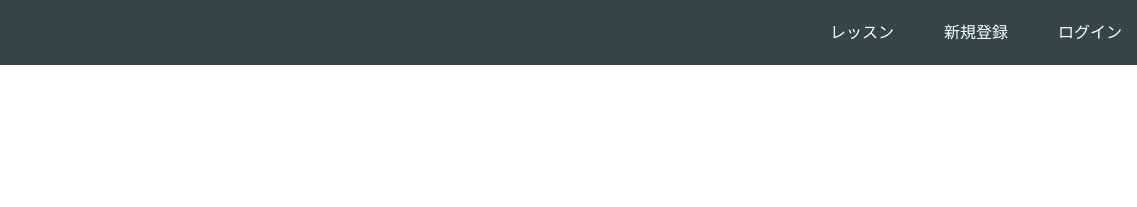
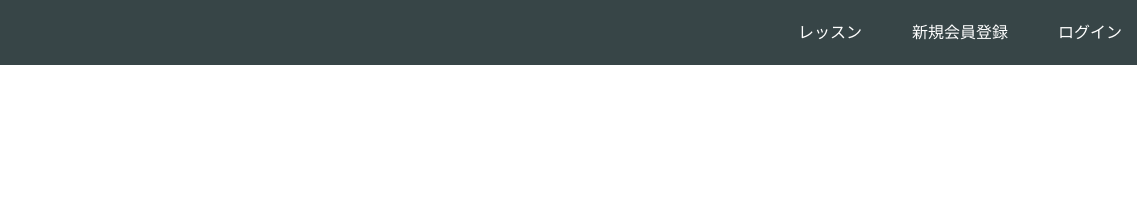
Before and after one commit to chihiro-dot/chihiro-dot.github.io, a plain HTML site: page index.html in a window 1280 px wide. Shown: the top 207 px of the page, 143-1280 px from the left. Drawn offline with Linux system fonts and the light colour scheme.

Commit message:
Update index.html

```diff
--- a/index.html
+++ b/index.html
@@ -16,7 +16,7 @@
       <span class="fa fa-bars menu-icon"></span>
       <div class="header-right">
         <a href="#">レッスン</a>
-        <a href="#">新規登録</a>
+        <a href="#">新規会員登録</a>
         <a href="#" class="login">ログイン</a>
       </div>
     </div>
```
